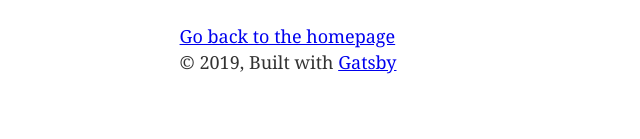
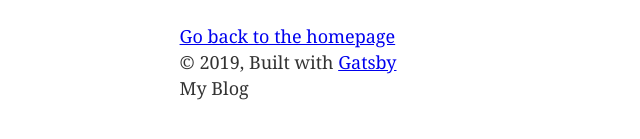
Before and after one commit to nothink/nothink.jp, a Gatsby site: page /about in a window 1280 px wide. Shown: the part 223-362 px from the top of the page, 0-640 px from the left. Built offline with nearby package versions, Linux system fonts and the light colour scheme; Gatsby itself is replaced by a stand-in of ours.

Commit message:
Add footer

```diff
--- a/package.json
+++ b/package.json
@@ -6,7 +6,7 @@
   "author": "Kyle Mathews <mathews.kyle@gmail.com>",
   "dependencies": {
     "firebase": "^7.5.0",
-    "gatsby": "^2.18.4",
+    "gatsby": "^2.18.5",
     "gatsby-image": "^2.2.31",
     "gatsby-plugin-firebase": "^0.1.5",
     "gatsby-plugin-manifest": "^2.2.27",
@@ -22,7 +22,6 @@
     "react-helmet": "^5.2.1"
   },
   "devDependencies": {
-    "gatsby-plugin-tslint": "^0.0.2",
     "prettier": "^1.19.1"
   },
   "keywords": [
--- /dev/null
+++ b/src/components/footer.js
@@ -0,0 +1,12 @@
+import React from "react"
+
+const Footer = () => (
+  <footer>
+    © {new Date().getFullYear()}, Built with
+    {` `}
+    <a href="https://www.gatsbyjs.org">Gatsby</a>
+    <p>My Blog</p>
+  </footer>
+)
+
+export default Footer
--- a/src/components/layout.js
+++ b/src/components/layout.js
@@ -10,6 +10,7 @@ import PropTypes from "prop-types"
 import { useStaticQuery, graphql } from "gatsby"
 
 import Header from "./header"
+import Footer from "./footer"
 import "./layout.css"
 
 const Layout = ({ children }) => {
@@ -35,11 +36,7 @@ const Layout = ({ children }) => {
         }}
       >
         <main>{children}</main>
-        <footer>
-          © {new Date().getFullYear()}, Built with
-          {` `}
-          <a href="https://www.gatsbyjs.org">Gatsby</a>
-        </footer>
+        <Footer />
       </div>
     </>
   )
```
Also changed, not shown: src/pages/about.js (+4 -4 lines), 1 other file.
